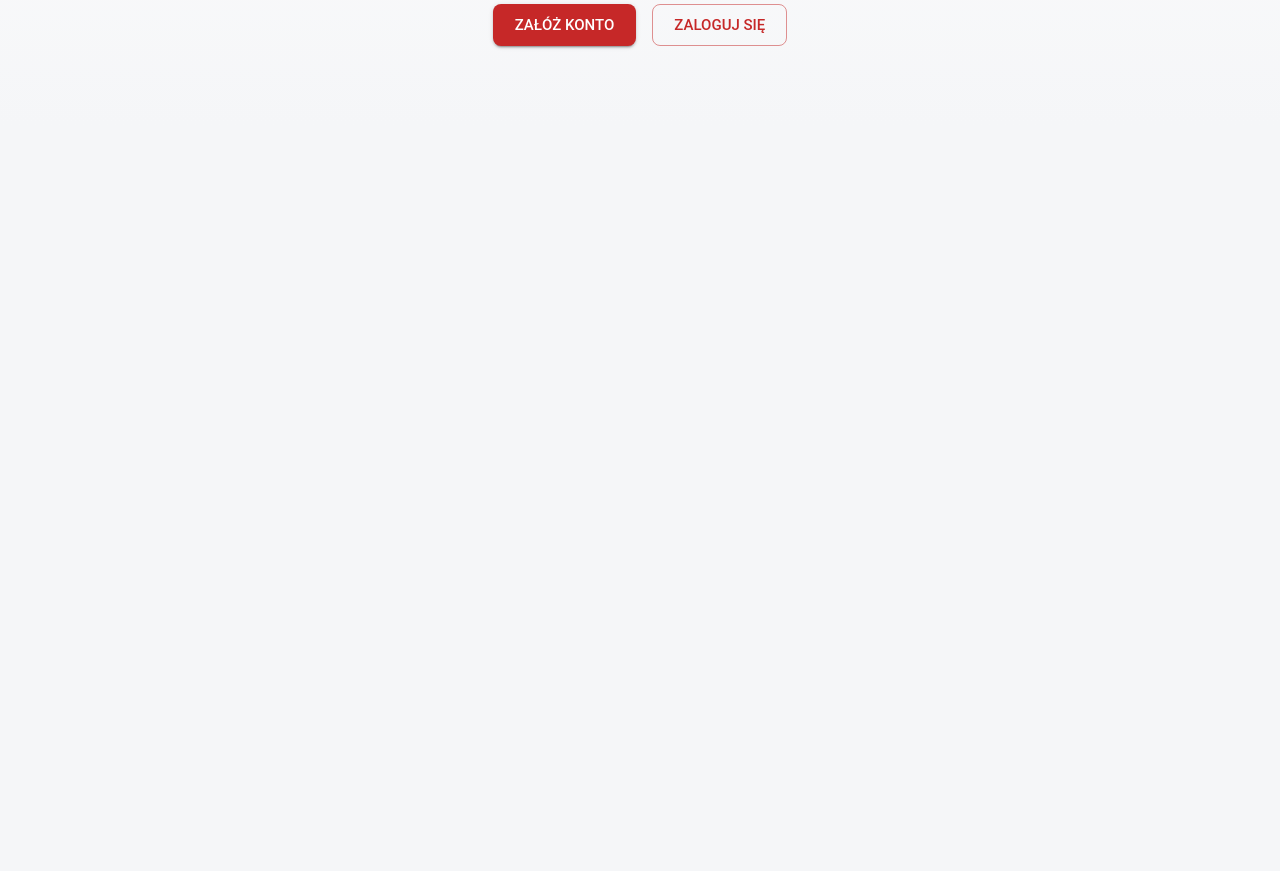
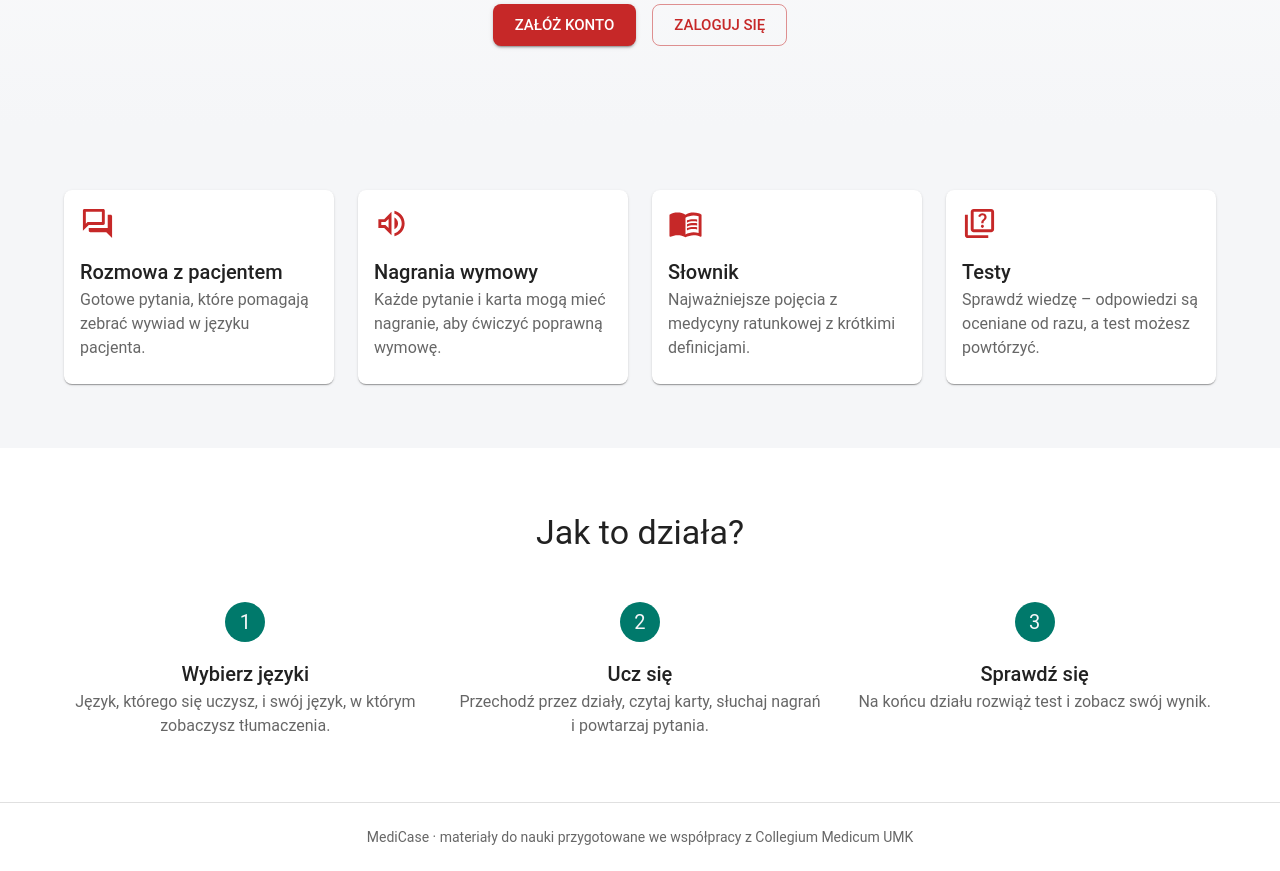
Before and after one commit to emilgruzalski/medi-case, a React (Create React App) app in the folder frontend/: page / in a window 1280 px wide. Shown: the part 500-1371 px from the top of the page. Before the commit the page ends 800 px from the top, so only its background shows below. Built offline with nearby package versions, Linux system fonts and the light colour scheme.

Commit message:
Add landing page sections and footer

```diff
--- /dev/null
+++ b/frontend/src/components/landing/Features.js
@@ -0,0 +1,52 @@
+import { Card, CardContent, Container, Grid, Typography } from '@mui/material';
+import ForumOutlinedIcon from '@mui/icons-material/ForumOutlined';
+import MenuBookOutlinedIcon from '@mui/icons-material/MenuBookOutlined';
+import QuizOutlinedIcon from '@mui/icons-material/QuizOutlined';
+import VolumeUpOutlinedIcon from '@mui/icons-material/VolumeUpOutlined';
+
+const FEATURES = [
+  {
+    icon: <ForumOutlinedIcon color="primary" fontSize="large" />,
+    title: 'Rozmowa z pacjentem',
+    text: 'Gotowe pytania, które pomagają zebrać wywiad w języku pacjenta.',
+  },
+  {
+    icon: <VolumeUpOutlinedIcon color="primary" fontSize="large" />,
+    title: 'Nagrania wymowy',
+    text: 'Każde pytanie i karta mogą mieć nagranie, aby ćwiczyć poprawną wymowę.',
+  },
+  {
+    icon: <MenuBookOutlinedIcon color="primary" fontSize="large" />,
+    title: 'Słownik',
+    text: 'Najważniejsze pojęcia z medycyny ratunkowej z krótkimi definicjami.',
+  },
+  {
+    icon: <QuizOutlinedIcon color="primary" fontSize="large" />,
+    title: 'Testy',
+    text: 'Sprawdź wiedzę – odpowiedzi są oceniane od razu, a test możesz powtórzyć.',
+  },
+];
+
+function Features() {
+  return (
+    <Container maxWidth="lg" sx={{ py: 8 }}>
+      <Grid container spacing={3}>
+        {FEATURES.map((feature) => (
+          <Grid item xs={12} sm={6} md={3} key={feature.title}>
+            <Card sx={{ height: '100%' }}>
+              <CardContent>
+                {feature.icon}
+                <Typography variant="h6" sx={{ mt: 1 }}>
+                  {feature.title}
+                </Typography>
+                <Typography color="text.secondary">{feature.text}</Typography>
+              </CardContent>
+            </Card>
+          </Grid>
+        ))}
+      </Grid>
+    </Container>
+  );
+}
+
+export default Features;
--- a/frontend/src/components/landing/Home.js
+++ b/frontend/src/components/landing/Home.js
@@ -1,6 +1,8 @@
 import { Link as RouterLink } from 'react-router-dom';
 import { Box, Button, Container, Stack, Typography } from '@mui/material';
 import Logo from '../common/Logo';
+import Features from './Features';
+import HowItWorks from './HowItWorks';
 import useStore from '../../state/store';
 
 const LOGO_SIZE = 120;
@@ -9,6 +11,7 @@ function Home() {
   const isLoggedIn = useStore((state) => Boolean(state.token));
 
   return (
+    <>
       <Box sx={{ background: 'linear-gradient(180deg, #ffffff 0%, #f5f6f8 100%)' }}>
         <Container maxWidth="md" sx={{ py: 10, textAlign: 'center' }}>
           <Stack alignItems="center" spacing={3}>
@@ -37,6 +40,9 @@ function Home() {
           </Stack>
         </Container>
       </Box>
+      <Features />
+      <HowItWorks />
+    </>
   );
 }
 
--- /dev/null
+++ b/frontend/src/components/landing/HowItWorks.js
@@ -0,0 +1,30 @@
+import { Avatar, Box, Container, Grid, Typography } from '@mui/material';
+
+const STEPS = [
+  { title: 'Wybierz języki', text: 'Język, którego się uczysz, i swój język, w którym zobaczysz tłumaczenia.' },
+  { title: 'Ucz się', text: 'Przechodź przez działy, czytaj karty, słuchaj nagrań i powtarzaj pytania.' },
+  { title: 'Sprawdź się', text: 'Na końcu działu rozwiąż test i zobacz swój wynik.' },
+];
+
+function HowItWorks() {
+  return (
+    <Box sx={{ bgcolor: 'background.paper', py: 8 }}>
+      <Container maxWidth="lg">
+        <Typography variant="h4" component="h2" align="center" gutterBottom>
+          Jak to działa?
+        </Typography>
+        <Grid container spacing={4} sx={{ mt: 2 }}>
+          {STEPS.map((step, index) => (
+            <Grid item xs={12} md={4} key={step.title} sx={{ textAlign: 'center' }}>
+              <Avatar sx={{ bgcolor: 'secondary.main', mx: 'auto', mb: 2 }}>{index + 1}</Avatar>
+              <Typography variant="h6">{step.title}</Typography>
+              <Typography color="text.secondary">{step.text}</Typography>
+            </Grid>
+          ))}
+        </Grid>
+      </Container>
+    </Box>
+  );
+}
+
+export default HowItWorks;
--- /dev/null
+++ b/frontend/src/components/layout/Footer.js
@@ -0,0 +1,15 @@
+import { Box, Container, Typography } from '@mui/material';
+
+function Footer() {
+  return (
+    <Box component="footer" sx={{ py: 3, borderTop: 1, borderColor: 'divider', bgcolor: 'background.paper' }}>
+      <Container maxWidth="lg">
+        <Typography variant="body2" color="text.secondary" align="center">
+          MediCase · materiały do nauki przygotowane we współpracy z Collegium Medicum UMK
+        </Typography>
+      </Container>
+    </Box>
+  );
+}
+
+export default Footer;
--- a/frontend/src/components/layout/Layout.js
+++ b/frontend/src/components/layout/Layout.js
@@ -1,5 +1,6 @@
 import { Outlet } from 'react-router-dom';
 import Navbar from './Navbar';
+import Footer from './Footer';
 
 function Layout() {
   return (
@@ -8,6 +9,7 @@ function Layout() {
       <main className="app-content">
         <Outlet />
       </main>
+      <Footer />
     </div>
   );
 }
```
Lines whose indentation alone changed are shown as unchanged.
